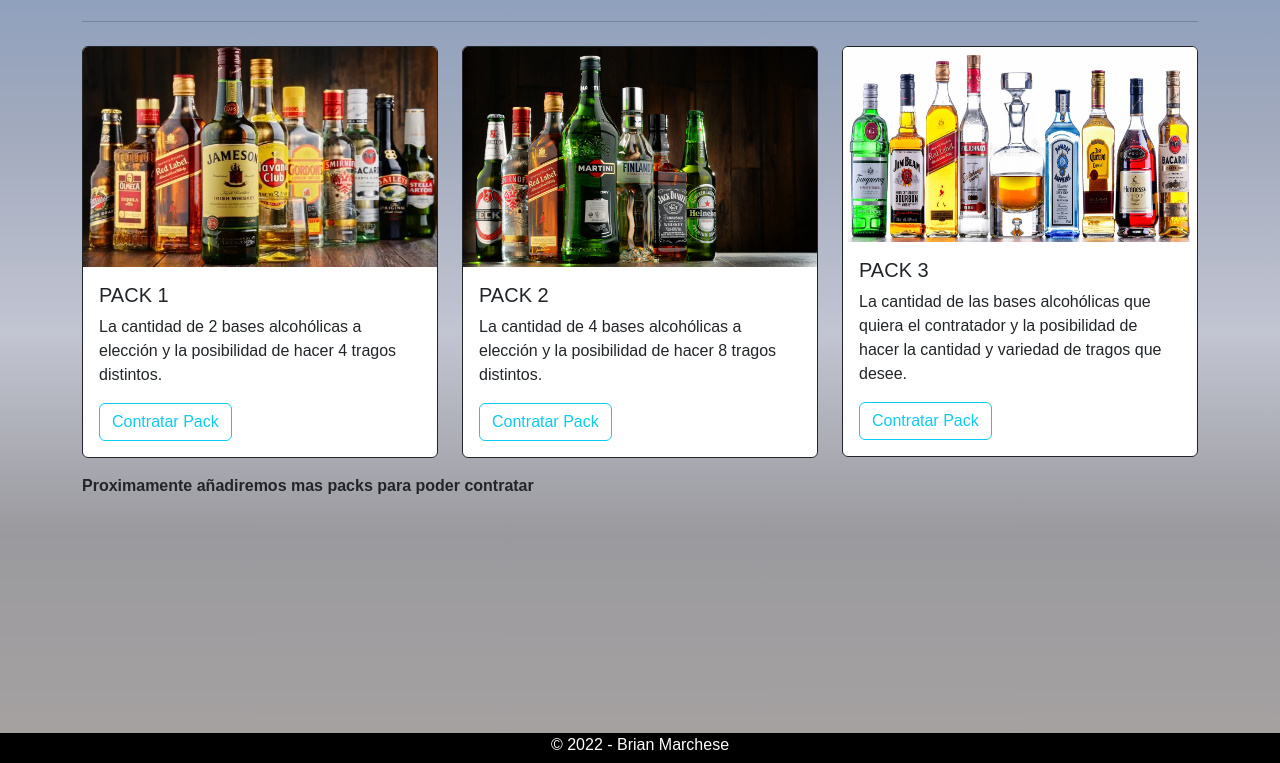
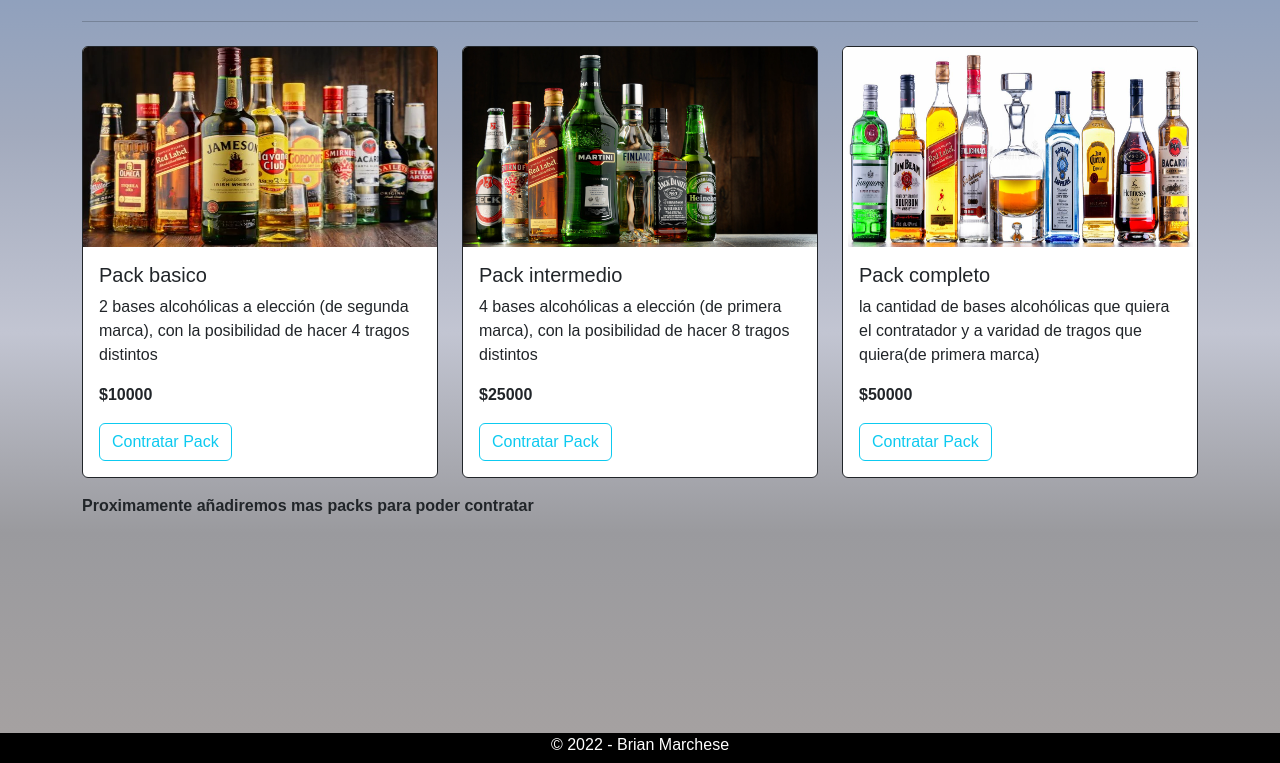
Before and after one commit to BrianMarchese/ProyectoFinal--Marchese, a website: page pages/servicios.html in a window 1280 px wide. Shown: the part 155-918 px from the top of the page. Drawn offline with nearby package versions, Linux system fonts and the light colour scheme; a web font is replaced by a local one.

Commit message:
agregado de archivos js para hacer carrito

```diff
--- /dev/null
+++ b/assets/js/app.js
@@ -0,0 +1,51 @@
+let packs = [];
+const pack1 = new Pack(1, "Pack basico", "2 bases alcohólicas a elección (de segunda marca), con la posibilidad de hacer 4 tragos distintos", 10000, "Pack1.jpg");
+const pack2 = new Pack(2, "Pack intermedio", "4 bases alcohólicas a elección (de primera marca), con la posibilidad de hacer 8 tragos distintos", 25000, "Pack2.jpg");
+const pack3 = new Pack(3, "Pack completo", "la cantidad de bases alcohólicas que quiera el contratador y a varidad de tragos que quiera(de primera marca)", 50000, "Pack3.jpg");
+
+if (localStorage.getItem("packs")){ // si hay en el localstorage packs los traigo
+    packs = JSON.parse(localStorage.getItem("packs"));
+
+}else{ // si no hay los creo por primera vez
+    packs.push(pack1, pack2, pack3);
+    localStorage.setItem("packs", JSON.stringify(packs));
+}
+let productosEnCarrito = JSON.parse(localStorage.getItem("carrito")) || [];
+let divProductos = document.getElementById("productos")
+
+function mostratCatalogo(array){ // funcion para crear las cards de cada producto
+    divProductos.innerHTML = ""
+    for(let pack of array){
+        let nuevoPack = document.createElement("div")
+        nuevoPack.classList.add("col-12", "col-md-6", "col-lg-4", "mb-3")
+        nuevoPack.innerHTML = `
+                        <div id=${pack.id} class="card border-dark""
+                            <div class="card border-dark">
+                            <img src="./../assets/images/${pack.imagen}"height="200px" alt="Bebidas alcohólicas" class="card-img-top"/>
+                            <div class="card-body">
+                                <h5 class="card-title">${pack.nombre}</h5>
+                                <p class="card-text">${pack.descripcion}</p>
+                                <p class="card-text"><strong>$${pack.precio}</strong></p>
+                                <button id="agregarBtn${pack.id}" class="btn btn-outline-info">
+                                Contratar Pack
+                                </button>
+                            </div>
+                            </div>
+    </div>`
+
+        divProductos.appendChild(nuevoPack)
+        let btnAgregar = document.getElementById(`agregarBtn${pack.id}`); // evento para agregar producto al carrito del storage
+        btnAgregar.addEventListener("click", ()=>{
+                agregarAlCarrito(pack);
+            })
+
+    };
+
+}
+// funcion para agregar al carrito
+function agregarAlCarrito(pack){
+    productosEnCarrito.push(pack)
+    localStorage.setItem("carrito", JSON.stringify(productosEnCarrito))
+}
+// uso la funcion para mostrar los productos
+mostratCatalogo(packs)
--- /dev/null
+++ b/assets/js/pack.js
@@ -0,0 +1,14 @@
+class Pack{
+    id;
+    nombre;
+    descripcion;
+    precio;
+    imagen;
+    constructor(id, nombre, descripcion, precio, imagen){
+        this.id = id;
+        this.nombre = nombre;
+        this.descripcion = descripcion;
+        this.precio = precio;
+        this.imagen = imagen;
+    }
+}
--- a/pages/servicios.html
+++ b/pages/servicios.html
@@ -70,52 +70,8 @@
       <div class="container">
         <h1 class="text-center pt-3">NUESTROS SERVICIOS</h1>
         <hr class="my-4" />
-        <div class="row">
-          <div class="col-12 col-md-6 col-lg-4 mb-3">
-            <div class="card border-dark">
-              <img src="./../assets/images/Pack1.jpg" height="220px" alt="Bebidas alcohólicas" class="card-img-top">
-              <div class="card-body">
-                <h5 class="card-title">PACK 1</h5>
-                <p class="card-text">La cantidad de 2 bases alcohólicas a elección y la posibilidad
-                  de hacer 4 tragos distintos.</p>
-                <button type="button" class="btn btn-outline-info">
-                  Contratar Pack
-                </button>
-              </div>
+        <div class="row" id="productos"> <!-- DIV QUE CONTIENE LAS CARDS -->
 
-            </div>
-          </div>
-
-          <div class="col-12 col-md-6 col-lg-4 mb-3">
-            <div class="card border-dark">
-              <img src="./../assets/images/Pack2.jpg" height="220px" alt="Bebidas alcohólicas" class="card-img-top">
-              <div class="card-body">
-                <h5 class="card-title">PACK 2</h5>
-                <p class="card-text">La cantidad de 4 bases alcohólicas a elección y la posibilidad
-                  de hacer 8 tragos distintos.</p>
-                <button type="button" class="btn btn-outline-info">
-                  Contratar Pack
-                </button>
-              </div>
-
-            </div>
-          </div>
-
-          <div class="col-12 col-md-6 col-lg-4 mb-3">
-            <div class="card border-dark">
-              <img src="./../assets/images/Pack3.jpg" height="195px" alt="Bebidas alcohólicas" class="card-img-top">
-              <div class="card-body">
-                <h5 class="card-title">PACK 3</h5>
-                <p class="card-text">La cantidad de las bases alcohólicas que quiera el contratador y
-                  la posibilidad de hacer la cantidad y variedad de tragos que
-                  desee. </p>
-                <button type="button" class="btn btn-outline-info">
-                  Contratar Pack
-                </button>
-              </div>
-
-            </div>
-          </div>
         </div>
 
         <span>
@@ -133,5 +89,7 @@
       integrity="sha384-OERcA2EqjJCMA+/3y+gxIOqMEjwtxJY7qPCqsdltbNJuaOe923+mo//f6V8Qbsw3"
       crossorigin="anonymous"
     ></script>
+    <script src="./../assets/js/pack.js"></script>
+    <script src="./../assets/js/app.js"></script>
   </body>
 </html>
```
